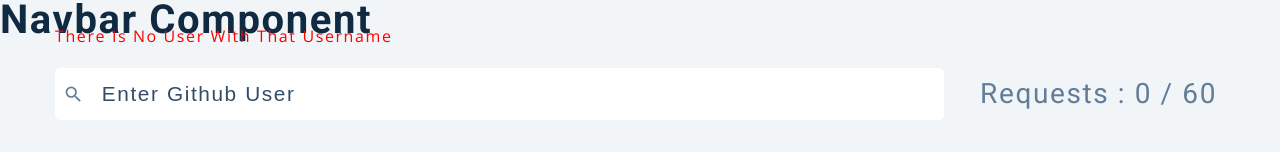
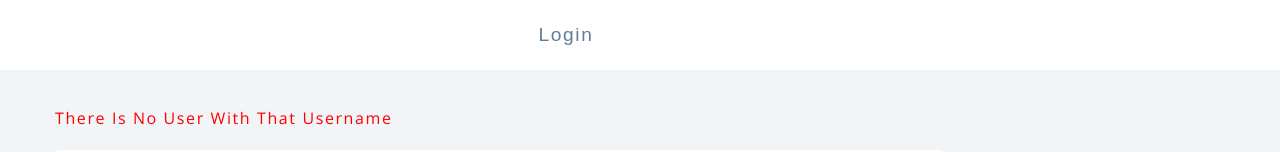
Before and after one commit to badjatya/Gitops, a React (Create React App) app: page / in a window 1280 px wide. Shown: the top 152 px of the page. Built offline with nearby package versions, Linux system fonts and the light colour scheme; no server answers.

Commit message:
Authentication

```diff
--- a/src/components/Navbar.js
+++ b/src/components/Navbar.js
@@ -1,9 +1,33 @@
-import React from 'react';
-import styled from 'styled-components';
-import { useAuth0 } from '@auth0/auth0-react';
+import React from "react";
+import styled from "styled-components";
+import { useAuth0 } from "@auth0/auth0-react";
 
 const Navbar = () => {
-  return <h2>navbar component</h2>;
+  const { isAuthenticated, loginWithRedirect, logout, user, isLoading } =
+    useAuth0();
+  const isUser = isAuthenticated && user;
+
+  return (
+    <Wrapper>
+      {isUser && user.picture && <img src={user.picture} alt={user.name} />}
+      {isUser && user.name && (
+        <h4>
+          Welcome, <strong>{user.name.toUpperCase()}</strong>
+        </h4>
+      )}
+      {isUser ? (
+        <button
+          onClick={() => {
+            logout({ returnTo: window.location.origin });
+          }}
+        >
+          logout
+        </button>
+      ) : (
+        <button onClick={loginWithRedirect}>login</button>
+      )}
+    </Wrapper>
+  );
 };
 
 const Wrapper = styled.nav`
--- a/src/index.js
+++ b/src/index.js
@@ -8,9 +8,19 @@ import { Auth0Provider } from "@auth0/auth0-react";
 
 ReactDOM.render(
   <React.StrictMode>
-    <GithubProvider>
-      <App />
-    </GithubProvider>
+    <Auth0Provider
+      // domain={process.env.AUTH_DOMAIN}
+      // clientId={process.env.AUTH_CLIENT_ID}
+      // redirectUri={window.location.origin}
+
+      domain="dev-zcn259co.us.auth0.com"
+      clientId="xQ1puvGrdnd7ZtBKNKmvle387aDoxPWB"
+      redirectUri={window.location.origin}
+    >
+      <GithubProvider>
+        <App />
+      </GithubProvider>
+    </Auth0Provider>
   </React.StrictMode>,
   document.getElementById("root")
 );
```
Also changed, not shown: 1 other file (tests, documents, lock files or other folders).
